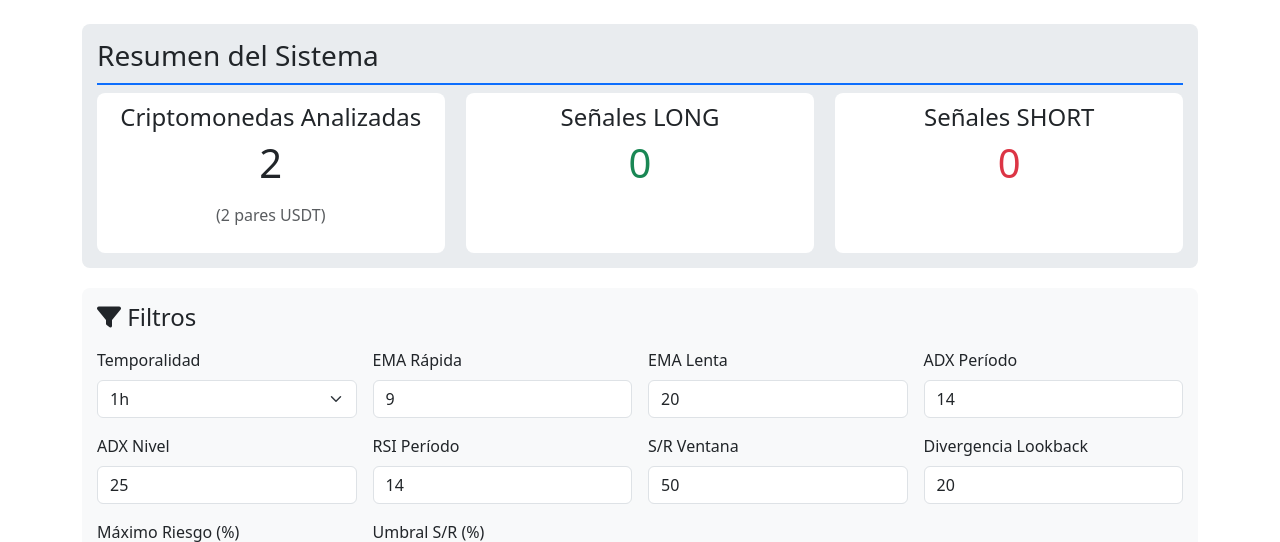
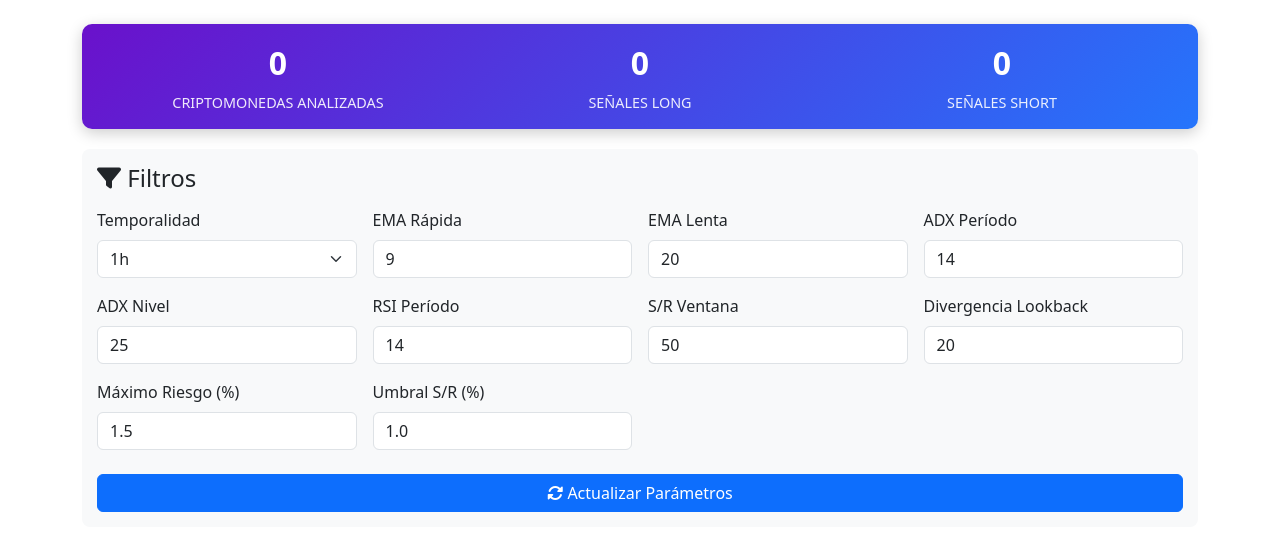
Before and after one commit to Willer5000/cryptotrendwgta, a Flask app: page / in a window 1280 px wide. Shown: the part 161-703 px from the top of the page. Run offline with Flask 3, Linux system fonts and the light colour scheme.

Commit message:
Update index.html

```diff
--- a/templates/index.html
+++ b/templates/index.html
@@ -38,10 +38,32 @@
         .grid-line { position: absolute; background-color: rgba(0,0,0,0.1); z-index: 0; }
         .grid-line.vertical { width: 1px; height: 100%; }
         .grid-line.horizontal { height: 1px; width: 100%; }
-        .crypto-summary { background-color: #e9ecef; padding: 15px; border-radius: 8px; margin-bottom: 20px; }
-        .crypto-summary h3 { border-bottom: 2px solid #0d6efd; padding-bottom: 10px; }
-        .crypto-stats { display: flex; justify-content: space-between; }
-        .stat-card { background: white; padding: 10px; border-radius: 8px; text-align: center; width: 32%; }
+        .crypto-info-card {
+            background: linear-gradient(135deg, #6a11cb 0%, #2575fc 100%);
+            color: white;
+            border-radius: 10px;
+            padding: 15px;
+            margin-bottom: 20px;
+            box-shadow: 0 4px 15px rgba(0,0,0,0.2);
+        }
+        .crypto-info-content {
+            display: flex;
+            justify-content: space-between;
+            align-items: center;
+        }
+        .crypto-info-item {
+            text-align: center;
+            flex: 1;
+        }
+        .crypto-info-number {
+            font-size: 2rem;
+            font-weight: bold;
+            margin-bottom: 5px;
+        }
+        .crypto-info-label {
+            font-size: 0.9rem;
+            opacity: 0.9;
+        }
     </style>
 </head>
 <body>
@@ -63,22 +85,20 @@
             </div>
         </header>
 
-        <!-- Resumen de criptomonedas y señales -->
-        <div class="crypto-summary">
-            <h3>Resumen del Sistema</h3>
-            <div class="crypto-stats">
-                <div class="stat-card">
-                    <h4>Criptomonedas Analizadas</h4>
-                    <p class="display-6">{{ scatter_data|length }}</p>
-                    <p class="text-muted">({{ scatter_data|length }} pares USDT)</p>
+        <!-- Panel informativo de criptomonedas -->
+        <div class="crypto-info-card">
+            <div class="crypto-info-content">
+                <div class="crypto-info-item">
+                    <div class="crypto-info-number">{{ processed_cryptos }}</div>
+                    <div class="crypto-info-label">CRIPTOMONEDAS ANALIZADAS</div>
                 </div>
-                <div class="stat-card">
-                    <h4>Señales LONG</h4>
-                    <p class="display-6 text-success">{{ long_signals|length }}</p>
+                <div class="crypto-info-item">
+                    <div class="crypto-info-number">{{ long_signals|length }}</div>
+                    <div class="crypto-info-label">SEÑALES LONG</div>
                 </div>
-                <div class="stat-card">
-                    <h4>Señales SHORT</h4>
-                    <p class="display-6 text-danger">{{ short_signals|length }}</p>
+                <div class="crypto-info-item">
+                    <div class="crypto-info-number">{{ short_signals|length }}</div>
+                    <div class="crypto-info-label">SEÑALES SHORT</div>
                 </div>
             </div>
         </div>
@@ -86,7 +106,7 @@
         <!-- Sección de Filtros -->
         <div class="filter-section">
             <h2 class="h4 mb-3"><i class="fas fa-filter"></i> Filtros</h2>
-            <form method="GET" id="filters-form">
+            <form method="POST" id="filters-form">
                 <div class="row g-3">
                     <div class="col-md-3">
                         <label class="form-label">Temporalidad</label>
@@ -382,7 +402,7 @@
                     data: [
                         {{ long_signals|length }},
                         {{ short_signals|length }},
-                        {{ scatter_data|length - long_signals|length - short_signals|length }}
+                        {{ 150 - long_signals|length - short_signals|length }}
                     ],
                     backgroundColor: [
                         'rgba(46, 204, 113, 0.7)',
@@ -477,32 +497,41 @@
 
         // Mapeo de colores por volumen
         const volumeColors = {
-            'muy-alto': 'rgba(76, 175, 80, 0.8)',     // Verde
-            'alto': 'rgba(33, 150, 243, 0.8)',        // Azul
-            'medio': 'rgba(255, 235, 59, 0.8)',       // Amarillo
-            'bajo': 'rgba(255, 152, 0, 0.8)',         // Naranja
-            'muy-bajo': 'rgba(244, 67, 54, 0.8)'      // Rojo
+            'muy-alto': 'rgba(76, 175, 80, 0.8)',   // Verde
+            'alto': 'rgba(33, 150, 243, 0.8)',      // Azul
+            'medio': 'rgba(255, 235, 59, 0.8)',     // Amarillo
+            'bajo': 'rgba(255, 152, 0, 0.8)',       // Naranja
+            'muy-bajo': 'rgba(244, 67, 54, 0.8)'    // Rojo
         };
 
         // Preparar datos para el gráfico
         const datasets = [];
-        const volumes = ['Muy Alto', 'Alto', 'Medio', 'Bajo', 'Muy Bajo'];
+        const volumes = ['muy-alto', 'alto', 'medio', 'bajo', 'muy-bajo'];
+        const volumeLabels = {
+            'muy-alto': 'Muy Alto',
+            'alto': 'Alto',
+            'medio': 'Medio',
+            'bajo': 'Bajo',
+            'muy-bajo': 'Muy Bajo'
+        };
 
         volumes.forEach(vol => {
-            const volumeKey = vol.toLowerCase().replace(' ', '-');
-            const data = scatterData.filter(item => item.volume === vol).map(item => ({
-                x: item.long_prob,
-                y: item.short_prob,
+            const data = scatterData.filter(item => {
+                const volumeClass = item.volume.toLowerCase().replace(' ', '-');
+                return volumeClass === vol;
+            }).map(item => ({
+                x: item.short_prob,
+                y: item.long_prob,
                 symbol: item.symbol
             }));
 
             if (data.length > 0) {
                 datasets.push({
-                    label: vol,
+                    label: volumeLabels[vol],
                     data: data,
-                    backgroundColor: volumeColors[volumeKey],
-                    pointRadius: 8,
-                    pointHoverRadius: 10
+                    backgroundColor: volumeColors[vol],
+                    pointRadius: 6,
+                    pointHoverRadius: 8
                 });
             }
         });
@@ -520,7 +549,7 @@
                     x: {
                         title: {
                             display: true,
-                            text: 'Probabilidad LONG (%)'
+                            text: 'Probabilidad SHORT (%)'
                         },
                         min: 0,
                         max: 100,
@@ -533,7 +562,7 @@
                     y: {
                         title: {
                             display: true,
-                            text: 'Probabilidad SHORT (%)'
+                            text: 'Probabilidad LONG (%)'
                         },
                         min: 0,
                         max: 100,
@@ -548,7 +577,7 @@
                     tooltip: {
                         callbacks: {
                             label: function(context) {
-                                return context.raw.symbol + ': LONG ' + context.raw.x + '%, SHORT ' + context.raw.y + '%';
+                                return context.raw.symbol + ': LONG ' + context.raw.y.toFixed(1) + '%, SHORT ' + context.raw.x.toFixed(1) + '%';
                             }
                         }
                     },
```
